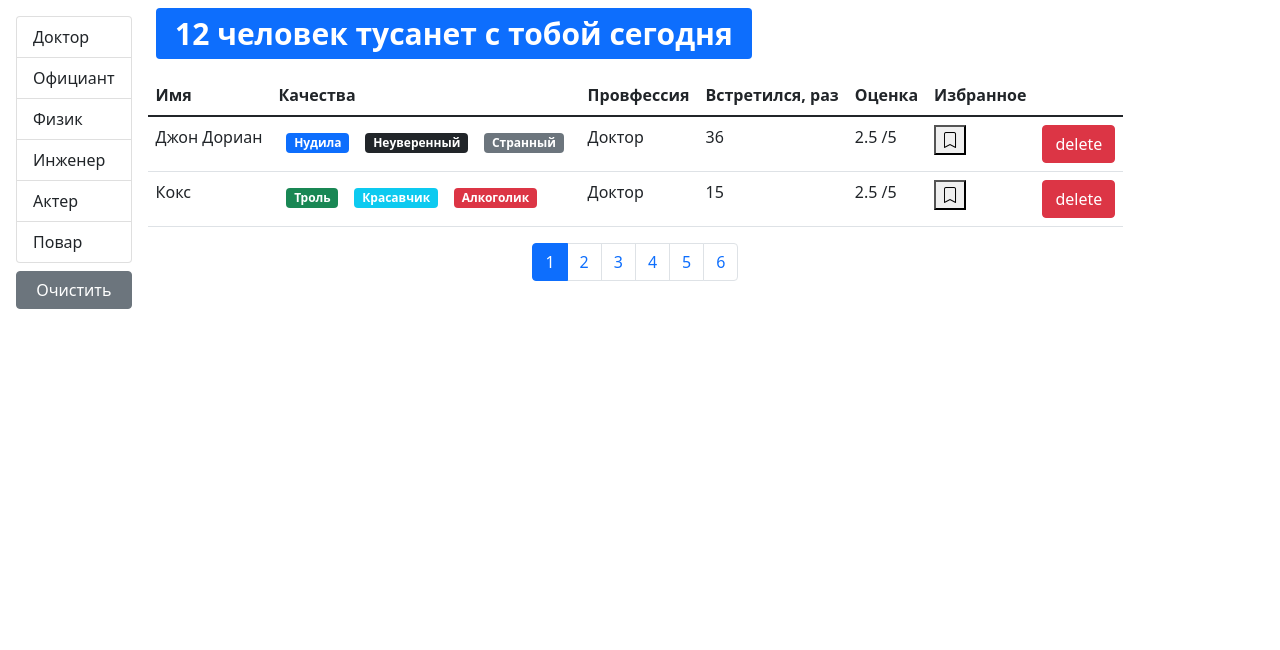
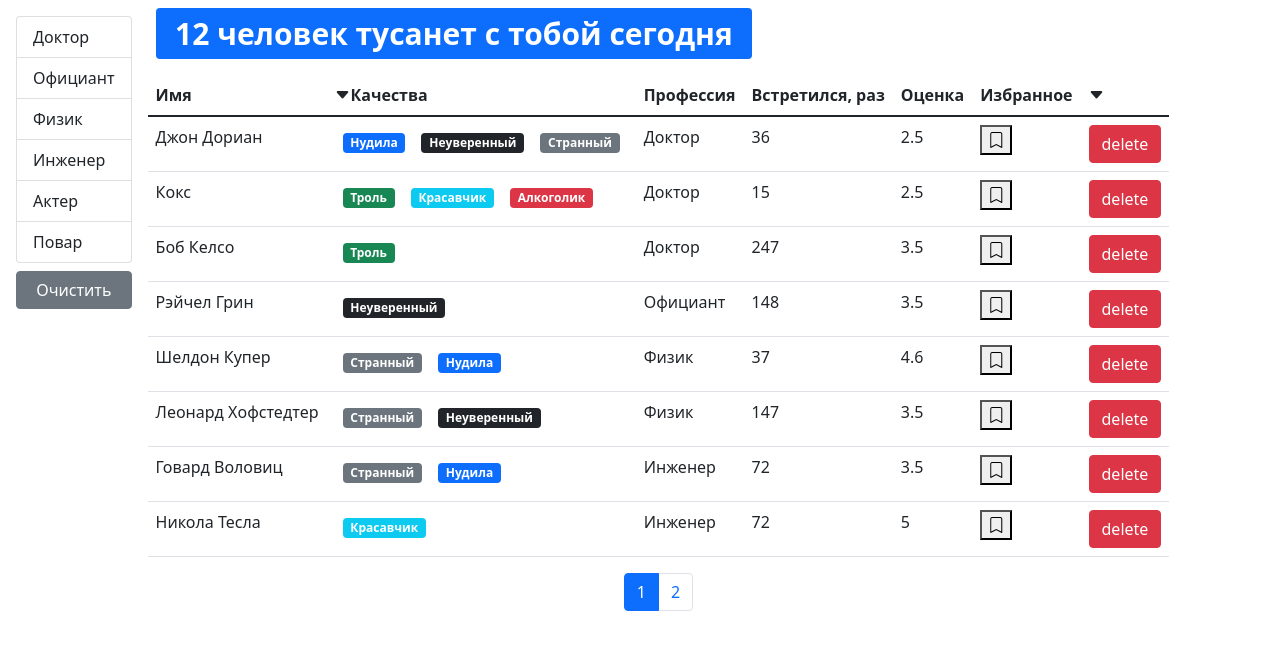
Before and after one commit to IT-sun-code/fast-company, a React (Create React App) app: page /users/1 in a window 1280 px wide. Shown: the top 650 px of the page. Built offline with nearby package versions, Linux system fonts and the light colour scheme.

Commit message:
added Sort and many components

```diff
--- a/src/app/App.js
+++ b/src/app/App.js
@@ -1,37 +1,8 @@
-import React, { useEffect, useState } from "react";
+import React from "react";
 import Users from "./components/users";
-import api from "./api";
 
 function App() {
-    const [users, setUsers] = useState(); // стал пустым useState
-    // добавился useEffect и уже здесь передала данные в setUsers
-    useEffect(() => {
-        api.users.fetchAll().then((data) => setUsers(data));
-    }, []);
-    const handleDelete = (userId) => {
-        setUsers(users.filter((user) => user._id !== userId));
-    };
-    const handleToggleBookMark = (id) => {
-        setUsers(
-            users.map((user) => {
-                if (user._id === id) {
-                    return { ...user, bookmark: !user.bookmark };
-                }
-                return user;
-            })
-        );
-    };
-    return ( // добавилась проверка на существование юзеров
-        <div>
-            {users && (
-                <Users
-                    onDelete={handleDelete}
-                    onToggleBookMark={handleToggleBookMark}
-                    users={users}
-                />
-            )}
-        </div>
-    );
+    return <Users />;
 }
 
 export default App;
--- /dev/null
+++ b/src/app/components/qualitiesList.jsx
@@ -0,0 +1,19 @@
+import React from "react";
+import PropTypes from "prop-types";
+import Quality from "./quality";
+
+const QualitiesList = ({ qualities }) => {
+    return (
+        <>
+            {qualities.map((quality) => (
+                <Quality key={quality._id} {...quality} />
+            ))}
+        </>
+    );
+};
+
+QualitiesList.propTypes = {
+    qualities: PropTypes.array
+};
+
+export default QualitiesList;
--- /dev/null
+++ b/src/app/components/table.jsx
@@ -0,0 +1,26 @@
+import React from "react";
+import TableHeader from "./tableHeader";
+import TableBody from "./tableBody";
+import PropTypes from "prop-types";
+
+const Table = ({ onSort, selectedSort, columns, data, children }) => {
+    return (
+        <table className="table">
+            {children || (
+                <>
+                    <TableHeader {...{ onSort, selectedSort, columns }} />
+                    <TableBody {...{ columns, data }} />
+                </>
+            )}
+        </table>
+    );
+};
+
+Table.propTypes = {
+    onSort: PropTypes.func,
+    selectedSort: PropTypes.object,
+    columns: PropTypes.object,
+    data: PropTypes.array,
+    children: PropTypes.array
+};
+export default Table;
--- /dev/null
+++ b/src/app/components/tableBody.jsx
@@ -0,0 +1,34 @@
+import React from "react";
+import PropTypes from "prop-types";
+import _ from "lodash";
+
+const TableBody = ({ data, columns }) => {
+    const renderContent = (item, column) => {
+        if (columns[column].component) {
+            const component = columns[column].component;
+            if (typeof component === "function") {
+                return component(item);
+            }
+            return component;
+        }
+        return _.get(item, columns[column].path);
+    };
+    return (
+        <tbody>
+            {data.map((item) => (
+                <tr key={item._id}>
+                    {Object.keys(columns).map((column) => (
+                        <td key={column}>{renderContent(item, column)}</td>
+                    ))}
+                </tr>
+            ))}
+        </tbody>
+    );
+};
+
+TableBody.propTypes = {
+    data: PropTypes.array.isRequired,
+    columns: PropTypes.object.isRequired
+};
+
+export default TableBody;
--- /dev/null
+++ b/src/app/components/tableHeader.jsx
@@ -0,0 +1,53 @@
+import React from "react";
+import PropTypes from "prop-types";
+
+const TableHeader = ({ onSort, selectedSort, columns }) => {
+    const handleSort = (item) => {
+        if (selectedSort.path === item) {
+            onSort({
+                ...selectedSort,
+                order: selectedSort.order === "asc" ? "desc" : "asc"
+            });
+        } else {
+            onSort({ path: item, order: "asc" });
+        }
+    };
+
+    const addIcon = (selectedSort, columnPath) => {
+        if (selectedSort.path === columnPath) {
+            return selectedSort.order === "asc"
+                ? (<i className="bi bi-caret-down-fill"></i>)
+                : (<i className="bi bi-caret-up-fill"></i>);
+        } else return undefined;
+    };
+
+    return (
+        <thead>
+            <tr>
+                {Object.keys(columns).map((column) => (
+                    <th
+                        key={column}
+                        onClick={
+                            columns[column].path
+                                ? () => handleSort(columns[column].path)
+                                : undefined
+                        }
+                        {...{ role: columns[column].path && "button" }}
+                        scope="col"
+                    >
+                        {addIcon(selectedSort, columns[column].path)}
+                        {columns[column].name}
+                    </th>
+                ))}
+            </tr>
+        </thead>
+    );
+};
+
+TableHeader.propTypes = {
+    onSort: PropTypes.func.isRequired,
+    selectedSort: PropTypes.object.isRequired,
+    columns: PropTypes.object.isRequired
+};
+
+export default TableHeader;
--- a/src/app/components/user.jsx
+++ /dev/null
@@ -1,58 +0,0 @@
-import React from "react";
-import Quality from "./quality";
-import BookMark from "./bookmark";
-import PropTypes from "prop-types";
-
-const User = ({
-    _id,
-    name,
-    qualities,
-    profession,
-    completedMeetings,
-    rate,
-    bookmark,
-    onToggleBookMark,
-    onDelete
-}) => {
-    return (
-        <tr>
-            <td>{name}</td>
-            <td>
-                {qualities.map((quality) => (
-                    <Quality key={quality._id} {...quality} />
-                ))}
-            </td>
-            <td>{profession.name}</td>
-            <td>{completedMeetings}</td>
-            <td>{rate} /5</td>
-            <td>
-                <BookMark
-                    status={bookmark}
-                    onClick={() => onToggleBookMark(_id)}
-                />
-            </td>
-            <td>
-                <button
-                    className="btn btn-danger"
-                    onClick={() => onDelete(_id)}
-                >
-                    delete
-                </button>
-            </td>
-        </tr>
-    );
-};
-
-User.propTypes = {
-    _id: PropTypes.string.isRequired,
-    name: PropTypes.string.isRequired,
-    qualities: PropTypes.array.isRequired,
-    profession: PropTypes.object.isRequired,
-    completedMeetings: PropTypes.number.isRequired,
-    rate: PropTypes.number.isRequired,
-    bookmark: PropTypes.bool.isRequired,
-    onToggleBookMark: PropTypes.func.isRequired,
-    onDelete: PropTypes.func.isRequired
-};
-
-export default User;
--- a/src/app/components/users.jsx
+++ b/src/app/components/users.jsx
@@ -1,17 +1,37 @@
 import React, { useState, useEffect } from "react";
-import User from "./user";
+import UserTable from "./usersTable";
 import Pagination from "./pagination";
 import { paginate } from "../utils/paginate";
 import PropTypes from "prop-types";
 import GroupList from "./groupList.jsx";
 import api from "../api";
 import SearchStatus from "./searchStatus";
+import _ from "lodash";
 
-const Users = ({ users, ...rest }) => {
-    const pageSize = 2;
+const Users = () => {
+    const pageSize = 8;
     const [currentPage, setCurrentPage] = useState(1);
     const [professions, setProfession] = useState();
     const [selectedProf, setSelectedProf] = useState();
+    const [sortBy, setSortBy] = useState({ iter: "name", order: "asc" });
+
+    const [users, setUsers] = useState();
+    useEffect(() => {
+        api.users.fetchAll().then((data) => setUsers(data));
+    }, []);
+    const handleDelete = (userId) => {
+        setUsers(users.filter((user) => user._id !== userId));
+    };
+    const handleToggleBookMark = (id) => {
+        setUsers(
+            users.map((user) => {
+                if (user._id === id) {
+                    return { ...user, bookmark: !user.bookmark };
+                }
+                return user;
+            })
+        );
+    };
 
     useEffect(() => {
         api.professions.fetchAll().then((data) => setProfession(data));
@@ -29,12 +49,25 @@
         setCurrentPage(pageIndex);
     };
 
+    const handleSort = (item) => {
+        setSortBy(item);
+    };
+
+    if (users) {
         const filteredUsers = selectedProf // сравнила объекты по соджержанию в них строк, иначе выдает "НИКТО С ТОБОЙ НЕ ТУСАНЕТ"
-        ? users.filter((user) => JSON.stringify(user.profession) === JSON.stringify(selectedProf))
+            ? users.filter(
+                  (user) =>
+                      JSON.stringify(user.profession) ===
+                      JSON.stringify(selectedProf)
+              )
             : users;
         const count = filteredUsers.length;
-
-    const userCrop = paginate(filteredUsers, currentPage, pageSize);
+        const sortedUsers = _.orderBy(
+            filteredUsers,
+            [sortBy.path],
+            [sortBy.order]
+        );
+        const userCrop = paginate(sortedUsers, currentPage, pageSize);
 
         const clearFilter = () => {
             setSelectedProf();
@@ -61,24 +94,13 @@
                 <div className="d-flex flex-column">
                     <SearchStatus length={count} />
                     {count > 0 && (
-                    <table className="table">
-                        <thead>
-                            <tr>
-                                <th scope="col">Имя</th>
-                                <th scope="col">Качества</th>
-                                <th scope="col">Провфессия</th>
-                                <th scope="col">Встретился, раз</th>
-                                <th scope="col">Оценка</th>
-                                <th scope="col">Избранное</th>
-                                <th scope="col"></th>
-                            </tr>
-                        </thead>
-                        <tbody>
-                            {userCrop.map((user) => (
-                                <User key={user._id} {...user} {...rest} />
-                            ))}
-                        </tbody>
-                    </table>
+                        <UserTable
+                            users={userCrop}
+                            onSort={handleSort}
+                            selectedSort={sortBy}
+                            onDelete={handleDelete}
+                            onToggleBookMark={handleToggleBookMark}
+                        />
                     )}
                     <div className="d-flex justify-content-center">
                         <Pagination
@@ -91,6 +113,8 @@
                 </div>
             </div>
         );
+    }
+    return "Loading...";
 };
 
 Users.propTypes = {
--- /dev/null
+++ b/src/app/components/usersTable.jsx
@@ -0,0 +1,69 @@
+import React from "react";
+import PropTypes from "prop-types";
+// import TableHeader from "./tableHeader";
+// import TableBody from "./tableBody";
+import BookMark from "./bookmark";
+import QualitiesList from "./qualitiesList";
+import Table from "./table";
+
+const UserTable = ({
+    users,
+    onSort,
+    selectedSort,
+    onToggleBookMark,
+    onDelete,
+    ...rest
+}) => {
+    const columns = {
+        name: { path: "name", name: "Имя" },
+        qualities: {
+            name: "Качества",
+            component: (user) => <QualitiesList qualities={user.qualities} />
+        },
+        professions: { path: "profession.name", name: "Профессия" },
+        completedMeetings: {
+            path: "completedMeetings",
+            name: "Встретился, раз"
+        },
+        rate: { path: "rate", name: "Оценка" },
+        bookmark: {
+            path: "bookmark",
+            name: "Избранное",
+            component: (user) => (
+                <BookMark
+                    status={user.bookmark}
+                    onClick={() => onToggleBookMark(user._id)}
+                />
+            )
+        },
+        delete: {
+            component: (user) => (
+                <button
+                    className="btn btn-danger"
+                    onClick={() => onDelete(user._id)}
+                >
+                    delete
+                </button>
+            )
+        }
+    };
+
+    return (
+        <Table
+            onSort={onSort}
+            selectedSort={selectedSort}
+            columns={columns}
+            data={users}
+        />
+    );
+};
+
+UserTable.propTypes = {
+    users: PropTypes.array.isRequired,
+    onSort: PropTypes.func.isRequired,
+    selectedSort: PropTypes.object.isRequired,
+    onToggleBookMark: PropTypes.func.isRequired,
+    onDelete: PropTypes.func.isRequired
+};
+
+export default UserTable;
```
Also changed, not shown: .eslintrc.js. Lines whose indentation alone changed are shown as unchanged.
